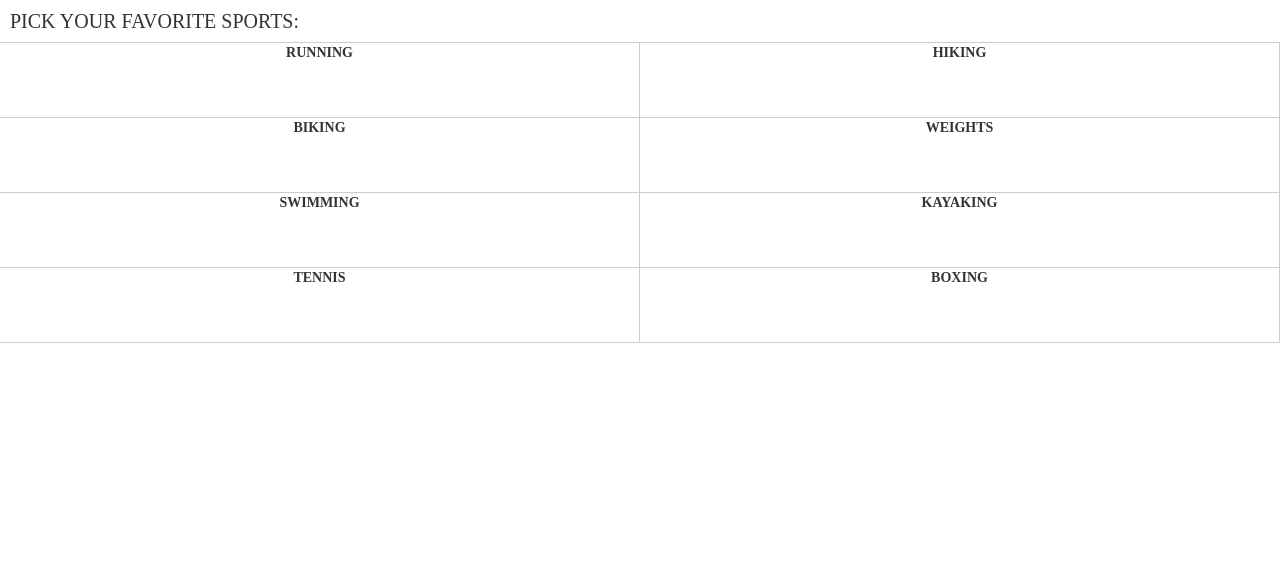
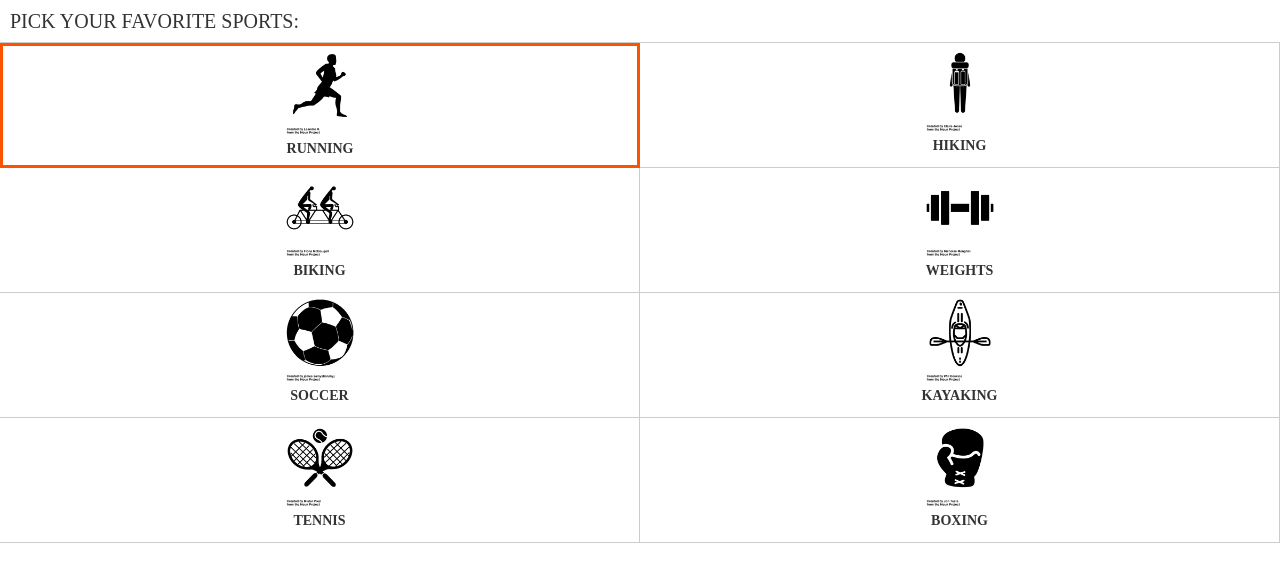
Before and after one commit to workusout/workusout.github.io, a plain HTML site: page sports.html in a window 1280 px wide. Both pictures are taken after a click on the element "RUNNING". Drawn offline with nearby package versions, Linux system fonts and the light colour scheme; a web font is replaced by a local one.

Commit message:
added images and some selected state styles

```diff
--- a/css/style.css
+++ b/css/style.css
@@ -31,6 +31,10 @@ header {
 .sports > div {
 	border-bottom: 1px solid #ccc;
 	border-right: 1px solid #ccc;
-	height: 75px;
+	height: 125px;
 	vertical-align: center;
 }
+
+.sports > div.selected {
+	border: 3px solid #fa5400;
+}
--- a/js/min/scripts-min.js
+++ b/js/min/scripts-min.js
@@ -1 +1 @@
-var sports=["hiking","cycling","running"];$(document).ready(function(){$(".sports div").on("click",function(){var n=$(this).attr("id");sports.push(n)});var n=function(){var n="../data.json",o=[];return console.log("Loading ...."),$.getJSON(n,function(n){$.each(n,function(n,t){o.push(n+"-"+t)})}),o}});
+var sports=["hiking","cycling","running"];$(document).ready(function(){$(".sports div").on("click",function(){var s=$(this).attr("id");sports.push(s),$(this).toggleClass("selected")})});
--- a/js/scripts.js
+++ b/js/scripts.js
@@ -5,22 +5,7 @@ $(document).ready(function() {
 	$('.sports div').on('click', function() {
 		var sport = $(this).attr('id');
 		sports.push(sport);
+		$(this).toggleClass('selected');
 	});
 
-
-	var getSports = function()
-		{
-		    var path = "../data.json";
-		    var informationArray= [];
-		    console.log("Loading ....");
-		    $.getJSON(path, function(data)
-		    {
-		        $.each(data, function(key, val)
-		        {
-		            informationArray.push(key + '-' + val);
-		        });
-		    });
-		    return informationArray;
-		}
-
 });
--- a/sports.html
+++ b/sports.html
@@ -20,21 +20,41 @@
     <div class="container-fluid">
         <div class="row sports">
             <div id="running" class="col-xs-6 col-md-6">
+                <img src="./images/running.png" width="80">
                 <p>RUNNING</p>
             </div>
-            <div id="hiking" class="col-xs-6 col-md-6"><p>HIKING</p></div>
+            <div id="hiking" class="col-xs-6 col-md-6">
+                <img src="./images/hiking.png" width="80">
+                <p>HIKING</p>
+            </div>
         </div>
         <div class="row sports">
-            <div id="cycling" class="col-xs-6 col-md-6"><p>BIKING</p></div>
-            <div id="weights" class="col-xs-6 col-md-6"><p>WEIGHTS</p></div>
+            <div id="cycling" class="col-xs-6 col-md-6">
+                <img src="./images/cycling.png" width="80">
+                <p>BIKING</p></div>
+            <div id="weights" class="col-xs-6 col-md-6">
+                <img src="./images/weights.png" width="80">
+                <p>WEIGHTS</p>
+            </div>
         </div>
         <div class="row sports">
-            <div id="swimming" class="col-xs-6 col-md-6"><p>SWIMMING</p></div>
-            <div id="kayaking" class="col-xs-6 col-md-6"><p>KAYAKING</p></div>
+            <div id="soccer" class="col-xs-6 col-md-6">
+                <img src="./images/soccer.png" width="80">
+                <p>SOCCER</p>
+            </div>
+            <div id="kayaking" class="col-xs-6 col-md-6">
+                <img src="./images/kayaking.png" width="80">
+                <p>KAYAKING</p>
+            </div>
         </div>
         <div class="row sports">
-            <div id="tennis" class="col-xs-6 col-md-6"><p>TENNIS</p></div>
-            <div id="boxing" class="col-xs-6 col-md-6"><p>BOXING</p></div>
+            <div id="tennis" class="col-xs-6 col-md-6">
+                <img src="./images/tennis.png" width="80">
+                <p>TENNIS</p></div>
+            <div id="boxing" class="col-xs-6 col-md-6">
+                <img src="./images/boxing.png" width="80">
+                <p>BOXING</p>
+            </div>
         </div>
     </div>
     <script src="http://code.jquery.com/jquery-1.11.2.min.js" type="text/javascript"></script>
```
Also changed, not shown: images/boxing.png (added), images/cycling.png (added), images/discover.png (added), images/hiking.png (added), images/kayaking.png (added), images/running.png (added), images/soccer.png (added), images/tennis.png (added), images/weights.png (added).
